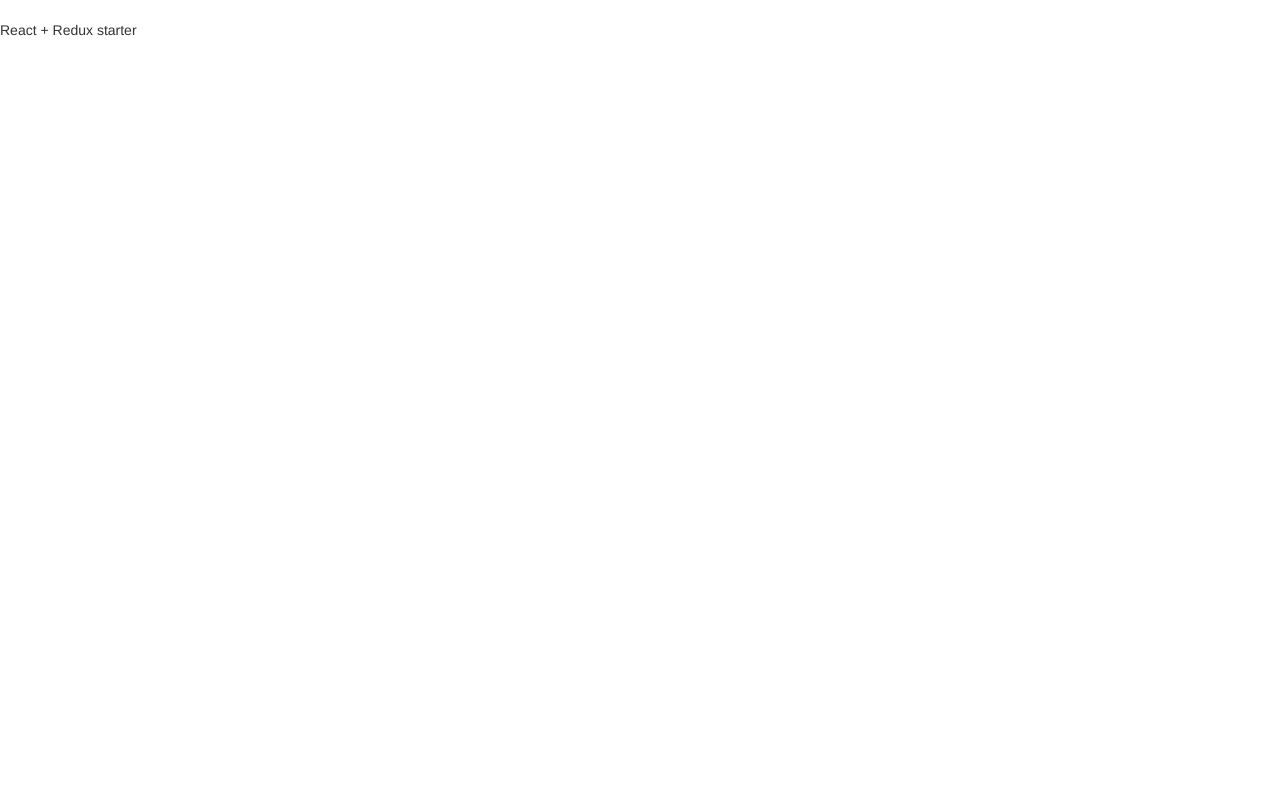
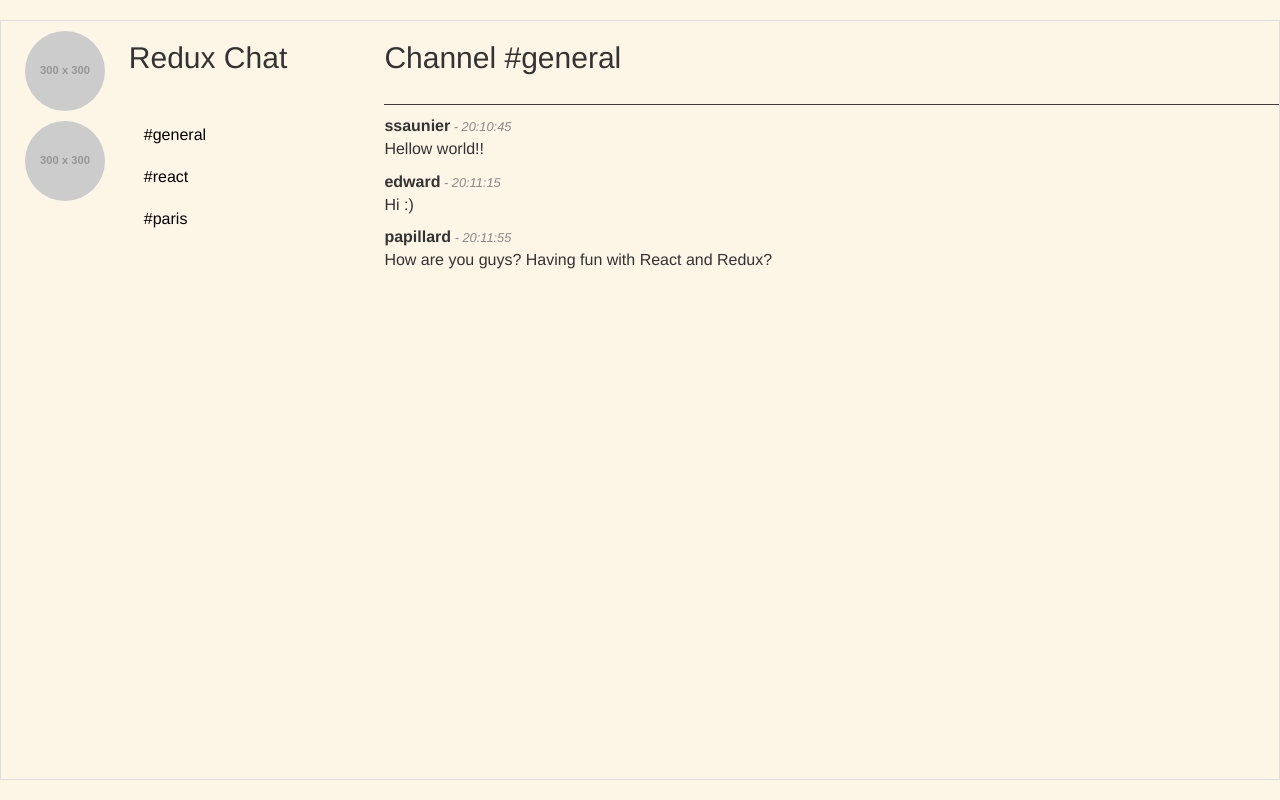
Before and after one commit to erik-trantt/chat-redux, a React app: page / in a window 1280 px wide. Built offline with nearby package versions, Linux system fonts and the light colour scheme.

Commit message:
added components & containers to app, incl. stylings

```diff
--- a/assets/stylesheets/application.scss
+++ b/assets/stylesheets/application.scss
@@ -1,7 +1,88 @@
-body {
+html, body {
   font-family: Helvetica;
+  font-size: 16px;
+  background-color: oldlace;
 }
 .app {
+  border: 1px solid #ddd;
+  height: calc(100vh - 40px);
   margin-top: 20px;
   margin-bottom: 20px;
+  display: flex;
+  flex-flow: row nowrap;
 }
+.workspace-section {
+  flex: 0 0 10%;
+}
+.channel-window {
+  flex: 0 0 20%;
+}
+.chatroom {
+  flex: 1 1 70%;
+  display: flex;
+  flex-flow: column;
+}
+.orgs {
+  position: relative;
+  width: 80%;
+  min-width: 60px;
+  max-width: 80px;
+  margin: 10px auto;
+
+  &:after {
+    content: "";
+    display: block;
+    padding-bottom: 100%;
+  }
+
+  & > img {
+    position: absolute;
+    border-radius: 50%;
+    width: 100%;
+    height: 100%;
+  }
+}
+.headers {
+  padding-bottom: 30px;
+}
+.horizontal-line {
+  border-bottom: 1px solid #3d3d3d;
+}
+.list-group {
+  list-style: none;
+  padding: 0;
+}
+.list-group-item {
+  width: 100%;
+  text-decoration: none;
+  background: transparent;
+  border: none;
+  color: black;
+  padding: 0;
+
+  &:hover {
+    background: black;
+    color: oldlace;
+  }
+  a { padding: 10px 15px; }
+  a, a:visited, a:hover {
+    color: inherit;
+    width: 100%;
+    display: inline-block;
+  }
+}
+
+.chat {
+  &:not(:first-child) {
+    padding-top: 10px;
+  }
+
+  & .sender {
+    font-weight: bold;
+  }
+  & .time {
+    font-size: 0.8em;
+    font-style: italic;
+    color: #888;
+  }
+}
--- a/src/components/app.jsx
+++ b/src/components/app.jsx
@@ -1,9 +1,14 @@
 import React from 'react';
+import Workspace from './workspace';
+import ChannelWindow from '../containers/channel_window';
+import ChatRoom from '../containers/chat_room';
 
 const App = () => {
   return (
     <div className="app">
-      <p>React + Redux starter</p>
+      <Workspace />
+      <ChannelWindow />
+      <ChatRoom />
     </div>
   );
 };
--- /dev/null
+++ b/src/components/workspace.jsx
@@ -0,0 +1,16 @@
+import React from 'react';
+
+const Workspace = () => {
+  return (
+    <section className="workspace-section">
+      <div className="orgs">
+        <img src="http://via.placeholder.com/300/?text=Le+Wagon" alt="le wagon bootcamp" />
+      </div>
+      <div className="orgs">
+        <img src="http://via.placeholder.com/300/?text=Academy+Xi" alt="le wagon bootcamp" />
+      </div>
+    </section>
+  );
+};
+
+export default Workspace;
--- /dev/null
+++ b/src/containers/channel_window.jsx
@@ -0,0 +1,43 @@
+import React from 'react';
+
+const Channel = (props) => {
+  return <li className="list-group-item"><a href={props.url}>#{props.name}</a></li>;
+};
+
+const tempChannels = [
+  {
+    name: "general",
+    url: "#"
+  },
+  {
+    name: "react",
+    url: "#"
+  },
+  {
+    name: "paris",
+    url: "#"
+  }
+];
+
+const generateChannelList = () => {
+  return (
+    <div className="channel-list">
+      <ul className="list-group">
+        {tempChannels.map((channel) => {
+          return <Channel name={channel.name} url={channel.url} />;
+        })}
+      </ul>
+    </div>
+  );
+};
+
+const ChannelWindow = (props) => {
+  return (
+    <section className="channel-window">
+      <h2 className="headers">Redux Chat</h2>
+      { generateChannelList() }
+    </section>
+  );
+};
+
+export default ChannelWindow;
--- /dev/null
+++ b/src/containers/chat_room.jsx
@@ -0,0 +1,30 @@
+import React from 'react';
+
+const Chat = (props) => {
+  return (
+    <div className="chat">
+      <div className="head">
+        <span className="sender">{props.sender}</span>
+        <span className="time"> - {props.time}</span>
+      </div>
+      <div className="content">
+        {props.content}
+      </div>
+    </div>
+  );
+};
+
+const ChatRoom = (props) => {
+  return (
+    <section className="chatroom">
+      <h2 className="headers horizontal-line">Channel #general</h2>
+      <div className="chat-list">
+        <Chat sender="ssaunier" content="Hellow world!!" time="20:10:45" />
+        <Chat sender="edward" content="Hi :)" time="20:11:15" />
+        <Chat sender="papillard" content="How are you guys? Having fun with React and Redux?" time="20:11:55" />
+      </div>
+    </section>
+  );
+};
+
+export default ChatRoom;
--- a/src/index.jsx
+++ b/src/index.jsx
@@ -2,20 +2,17 @@
 import React from 'react';
 import ReactDOM from 'react-dom';
 import { Provider } from 'react-redux';
-import { createStore, combineReducers } from 'redux';
+import { createStore } from 'redux';
+import reducers from './reducers';
+import middlewares from './middlewares';
 
 // internal modules
 import App from './components/app';
 import '../assets/stylesheets/application.scss';
 
-// State and reducers
-const reducers = combineReducers({
-  changeMe: (state = null, action) => state
-});
-
 // render an instance of the component in the DOM
 ReactDOM.render(
-  <Provider store={createStore(reducers)}>
+  <Provider store={createStore(reducers, {}, middlewares)}>
     <App />
   </Provider>,
   document.getElementById('root')
```
